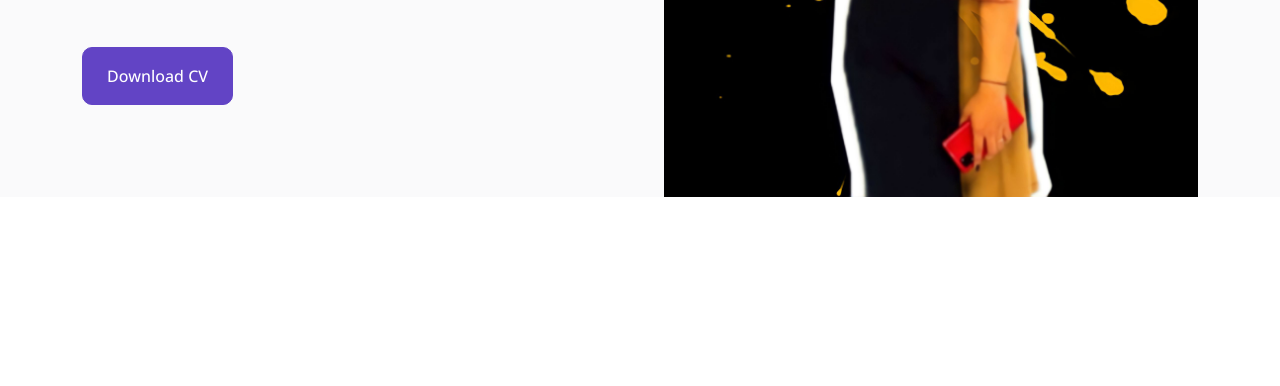
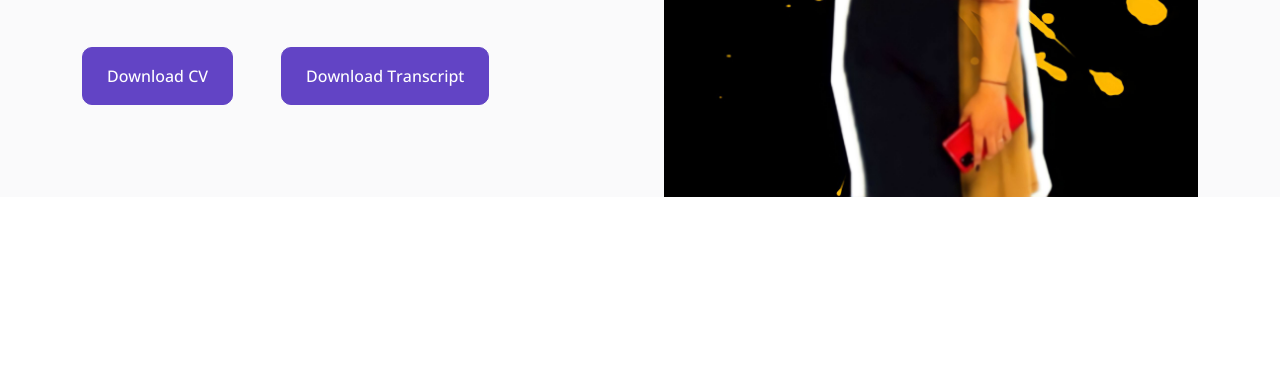
Before and after one commit to muskan9926/Muskan.Choudhary, a plain HTML site: page index.html in a window 1280 px wide. Shown: the part 357-743 px from the top of the page. Drawn offline with nearby package versions, Linux system fonts and the light colour scheme; animation ran at ten frames a second.

Commit message:
Update index.html

```diff
--- a/index.html
+++ b/index.html
@@ -85,6 +85,7 @@
                     <div class="typed-text d-none">Data Scientist, Data Analyst, Software Developer,I developed a strong foundation in statistics, data analysis, and programming languages such as Python and R </div>
                     <div class="d-flex align-items-center pt-5">
                         <a href="muskan_Resume_internship.pdf" class="btn btn-primary py-3 px-4 me-5">Download CV</a>
+			  <a href="transcript.pdf" class="btn btn-primary py-3 px-4 me-5">Download Transcript</a>
                         <!-- <button type="button" class="btn-play" data-bs-toggle="modal"
                             data-src="https://www.youtube.com/embed/DWRcNpR6Kdc" data-bs-target="#videoModal">
                             <span></span>
```
